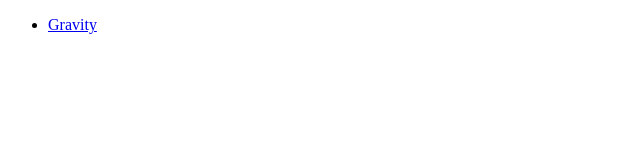
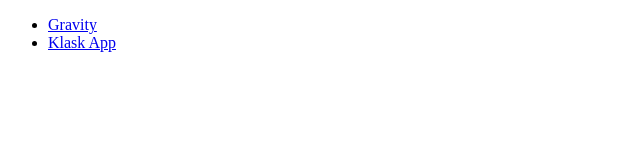
Before and after one commit to Qziem/qziem.github.io, a plain HTML site: page index.html in a window 1280 px wide. Shown: the full height of the page, 0-640 px from the left. Drawn offline with Linux system fonts and the light colour scheme.

Commit message:
Dodanie linka do klaskapp na stronie głównej

```diff
--- a/index.html
+++ b/index.html
@@ -6,6 +6,9 @@
         <li>
             <a href="gravity">Gravity</a>
         </li>
+        <li>
+            <a href="klaskapp">Klask App</a>
+        </li>
     </ul>
 </body>
 
```
